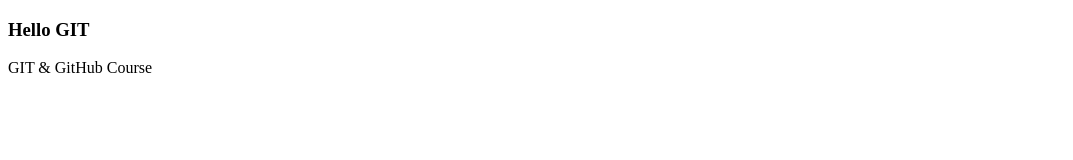
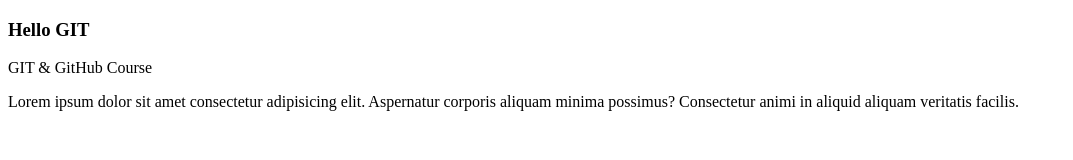
Before and after one commit to HaykKrikyan/les1, a plain HTML site: page index.html in a window 1280 px wide. Shown: the whole page, without its empty margins (0-1073 px from the left). Drawn offline with Linux system fonts and the light colour scheme.

Commit message:
files have already been commited

```diff
--- a/index.html
+++ b/index.html
@@ -10,5 +10,7 @@
     <h3>Hello GIT</h3>
     <p>GIT & GitHub Course</p>
     <script src="script.js"></script>
+    <p>Lorem ipsum dolor sit amet consectetur adipisicing elit. Aspernatur
+    corporis aliquam minima possimus? Consectetur animi in aliquid aliquam veritatis facilis.</p>
 </body>
 </html>
```
